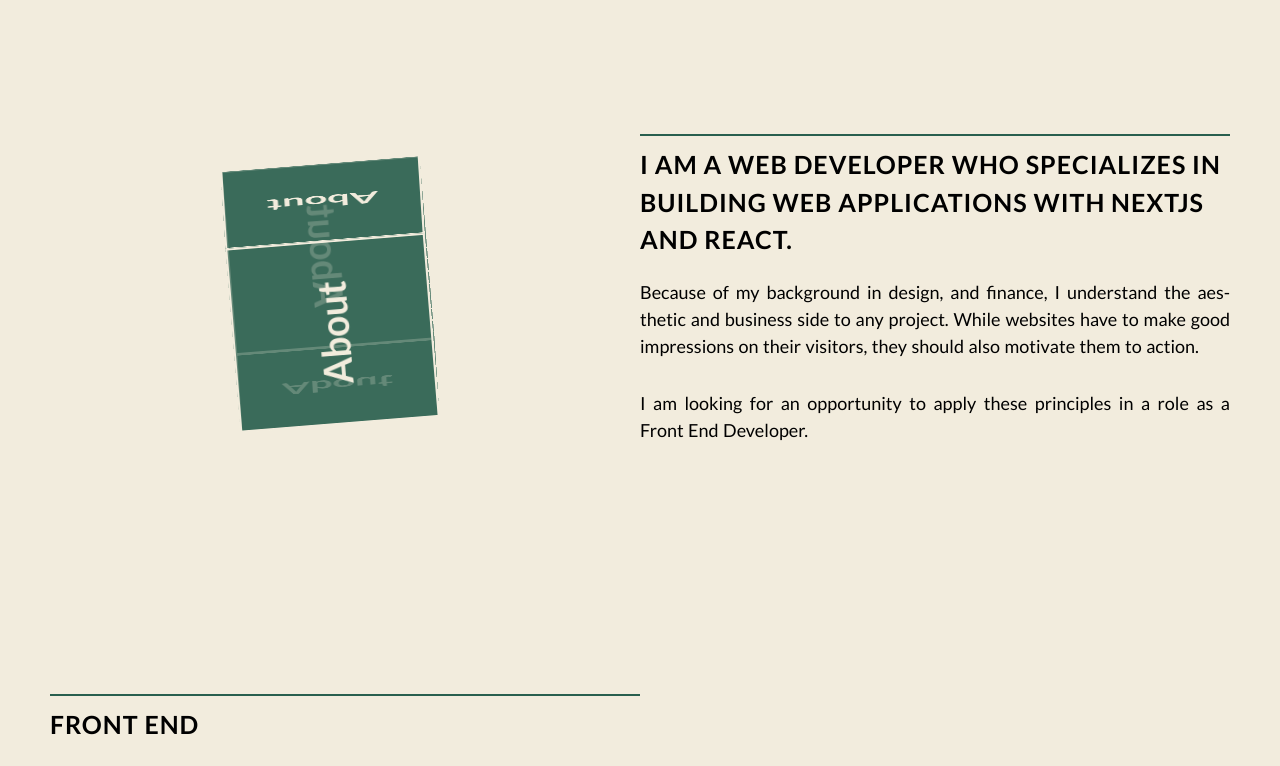
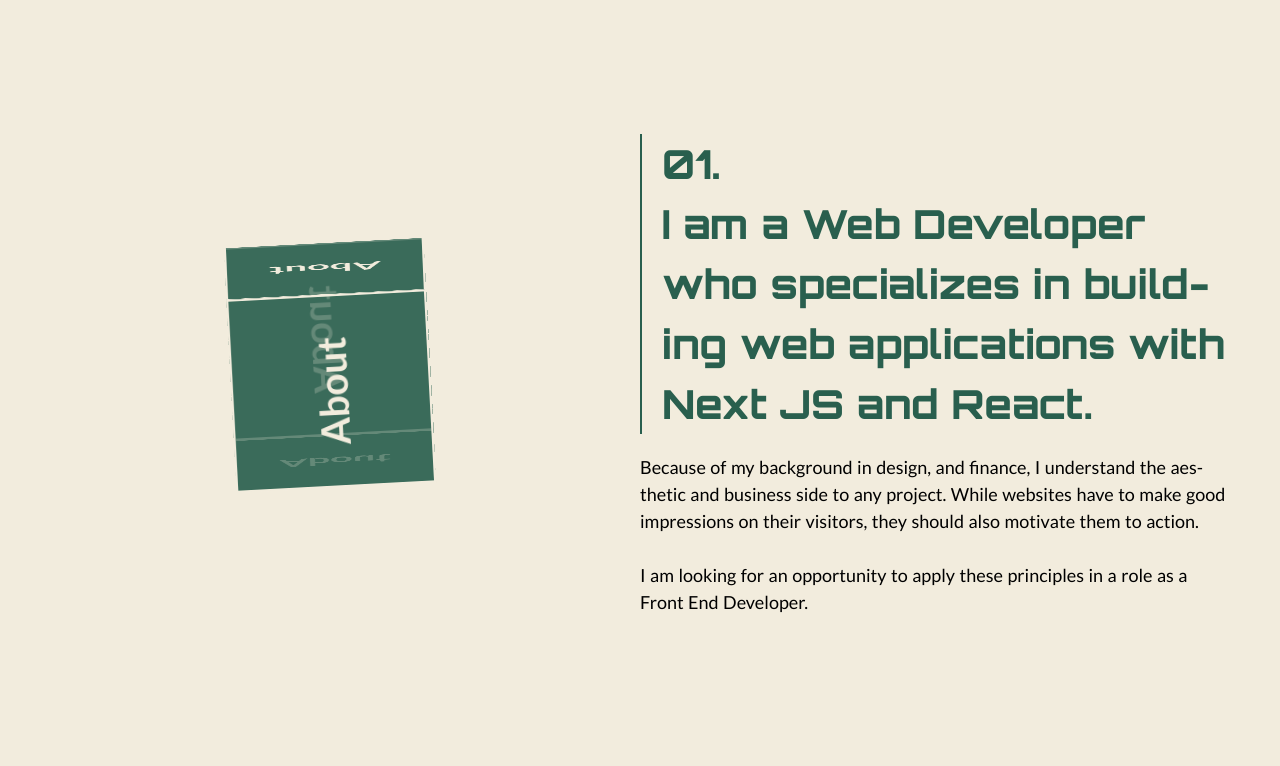
Before and after one commit to ChristianWare/Portland, a Next.js app: page / in a window 1280 px wide. Shown: the part 960-1726 px from the top of the page. Built offline with nearby package versions, Linux system fonts and the light colour scheme.

Commit message:
About Section Updated

```diff
--- a/src/components/About.js
+++ b/src/components/About.js
@@ -11,19 +11,18 @@ function About() {
       </div>
 
       <div className={styles.aRight}>
-        <h3 lang='en' className={styles.aSub}>
-          I am a Web Developer who specializes in building web applications with
-          NextJS and React.
+        <h3 className={styles.heading} lang='en'>
+          01. <br />I am a Web Developer who specializes in building web applications with
+          Next JS and React.
         </h3>
-        <p lang='en' className={styles.aDescription}>
+        <p className={styles.copy} lang='en'>
           Because of my background in design, and finance, I understand the
           aesthetic and business side to any project. While websites have to
           make good impressions on their visitors, they should also motivate
           them to action.
-        </p>
-        <p className={styles.aDescription}>
-          I am looking for an opportunity to apply these principles in a role as
-          a Front End Developer.
+          <br />
+          <br />I am looking for an opportunity to apply these principles in a
+          role as a Front End Developer.
         </p>
       </div>
     </article>
--- a/styles/About.module.css
+++ b/styles/About.module.css
@@ -24,25 +24,23 @@
     flex: 1;
 }
 
-.aSub {
+.heading {
     margin: 20px 0px;
-    font-size: 2.5rem;
-    font-weight: 700;
-    padding-top: 1rem;
-    border-top: 2px solid var(--accent2);
-    letter-spacing: .1rem;
+    padding-left: 2rem;
+    border-left: 2px solid var(--accent2);
+    font-family: "OrbitronExtraBold";
     z-index: 999;
-    text-transform: uppercase;
+    color: var(--accent2);
+    hyphens: auto;
     }
 
-.aDescription {
+.copy {
     font-size: 1.8rem;
-    margin-bottom: 20px;
     word-spacing: .1rem;
     z-index: 999;
-    margin-bottom: 3rem;
-    font-weight: 500;
-    text-align: justify;
+    /* margin-bottom: 3rem; */
+    /* font-weight: 500; */
+    text-align: left;
     hyphens: auto;
 }
 
```
